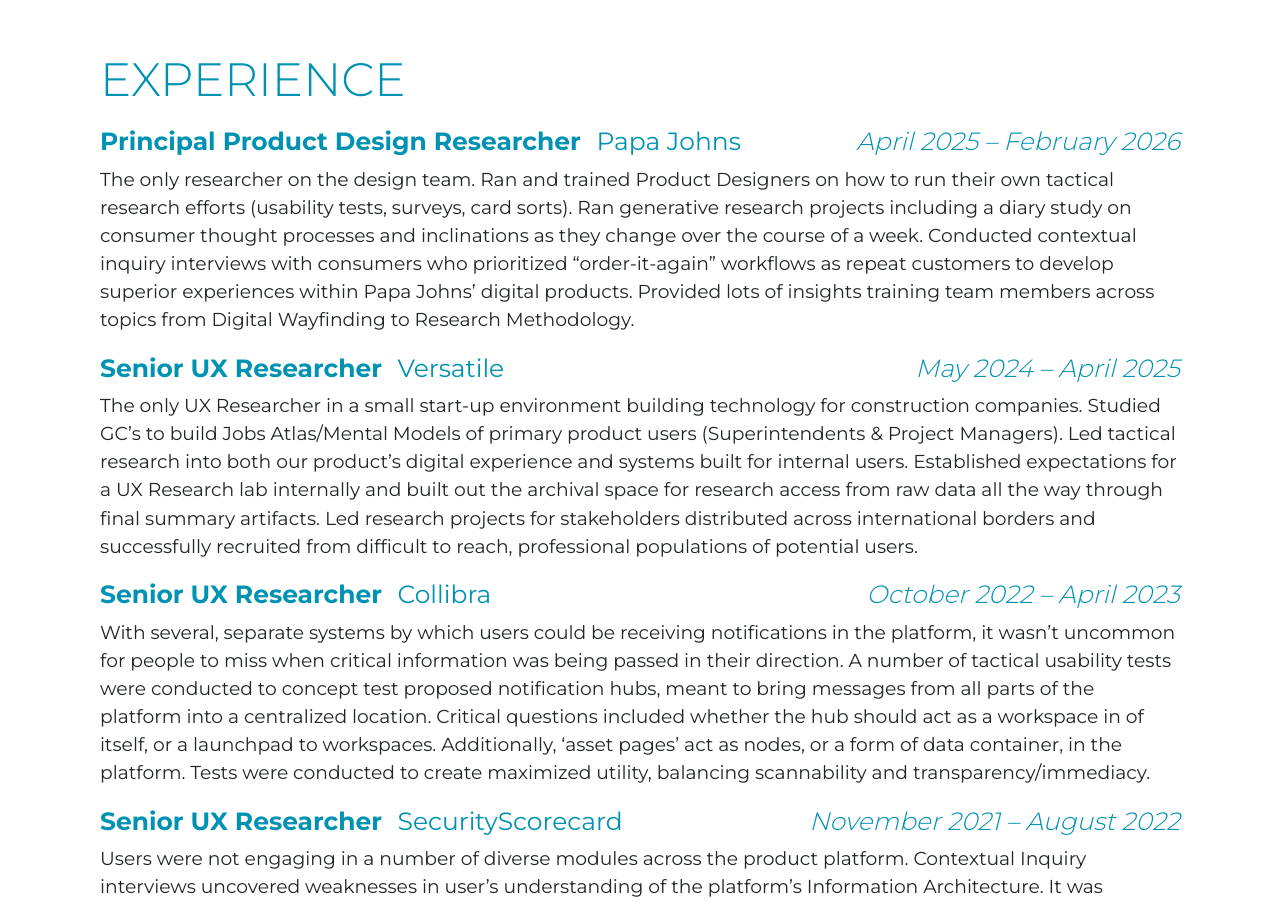
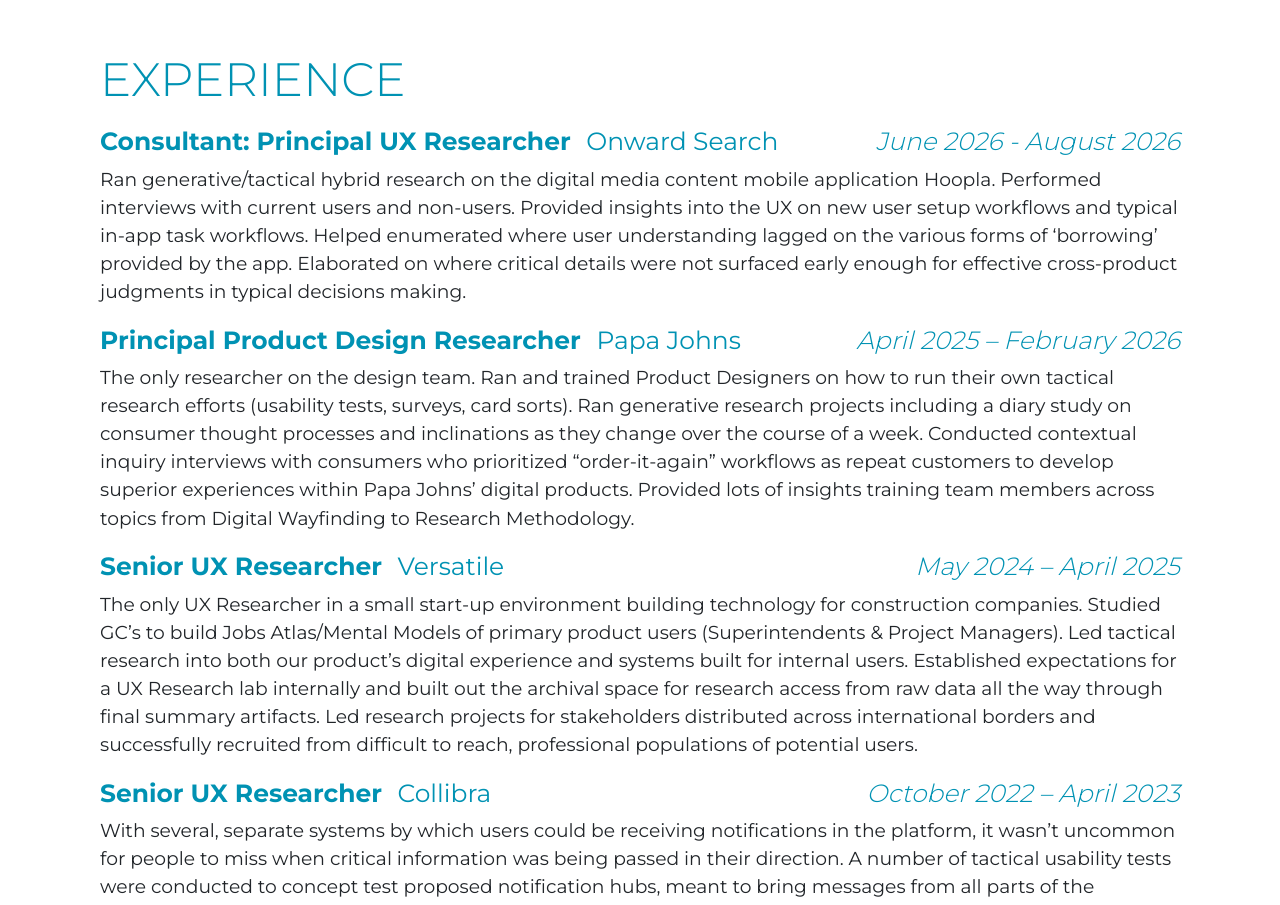
Before and after one commit to demckeen/jhmckeenuxr, a Next.js app: page /resume in a window 1280 px wide. Shown: the part 923-1828 px from the top of the page. Built offline with nearby package versions, Linux system fonts and the light colour scheme.

Commit message:
updated experience

```diff
--- a/components/resume/experience.js
+++ b/components/resume/experience.js
@@ -2,6 +2,7 @@
 
 const Experience = () => {
   const jobs = [
+    {title: "Consultant: Principal UX Researcher", company: "Onward Search", dates: "June 2026 - August 2026", summary: "Ran generative/tactical hybrid research on the digital media content mobile application Hoopla.  Performed interviews with current users and non-users.  Provided insights into the UX on new user setup workflows and typical in-app task workflows.  Helped enumerated where user understanding lagged on the various forms of ‘borrowing’ provided by the app.  Elaborated on where critical details were not surfaced early enough for effective cross-product judgments in typical decisions making."},
     {title: "Principal Product Design Researcher", company: "Papa Johns", dates: "April 2025 – February 2026", summary: "The only researcher on the design team. Ran and trained Product Designers on how to run their own tactical research efforts (usability tests, surveys, card sorts).  Ran generative research projects including a diary study on consumer thought processes and inclinations as they change over the course of a week. Conducted contextual inquiry interviews with consumers who prioritized “order-it-again” workflows as repeat customers to develop superior experiences within Papa Johns’ digital products.  Provided lots of insights training team members across topics from Digital Wayfinding to Research Methodology."},
     {title: "Senior UX Researcher", company: "Versatile", dates: "May 2024 – April 2025", summary: "The only UX Researcher in a small start-up environment building technology for construction companies.  Studied GC’s to build Jobs Atlas/Mental Models of primary product users (Superintendents & Project Managers). Led tactical research into both our product’s digital experience and systems built for internal users. Established expectations for a UX Research lab internally and built out the archival space for research access from raw data all the way through final summary artifacts. Led research projects for stakeholders distributed across international borders and successfully recruited from difficult to reach, professional populations of potential users."},
     {title: "Senior UX Researcher", company: "Collibra", dates: "October 2022 – April 2023", summary: "With several, separate systems by which users could be receiving notifications in the platform, it wasn’t uncommon for people to miss when critical information was being passed in their direction.  A number of tactical usability tests were conducted to concept test proposed notification hubs, meant to bring messages from all parts of the platform into a centralized location.  Critical questions included whether the hub should act as a workspace in of itself, or a launchpad to workspaces.  Additionally, ‘asset pages’ act as nodes, or a form of data container, in the platform.  Tests were conducted to create maximized utility, balancing scannability and transparency/immediacy.  "},
```
